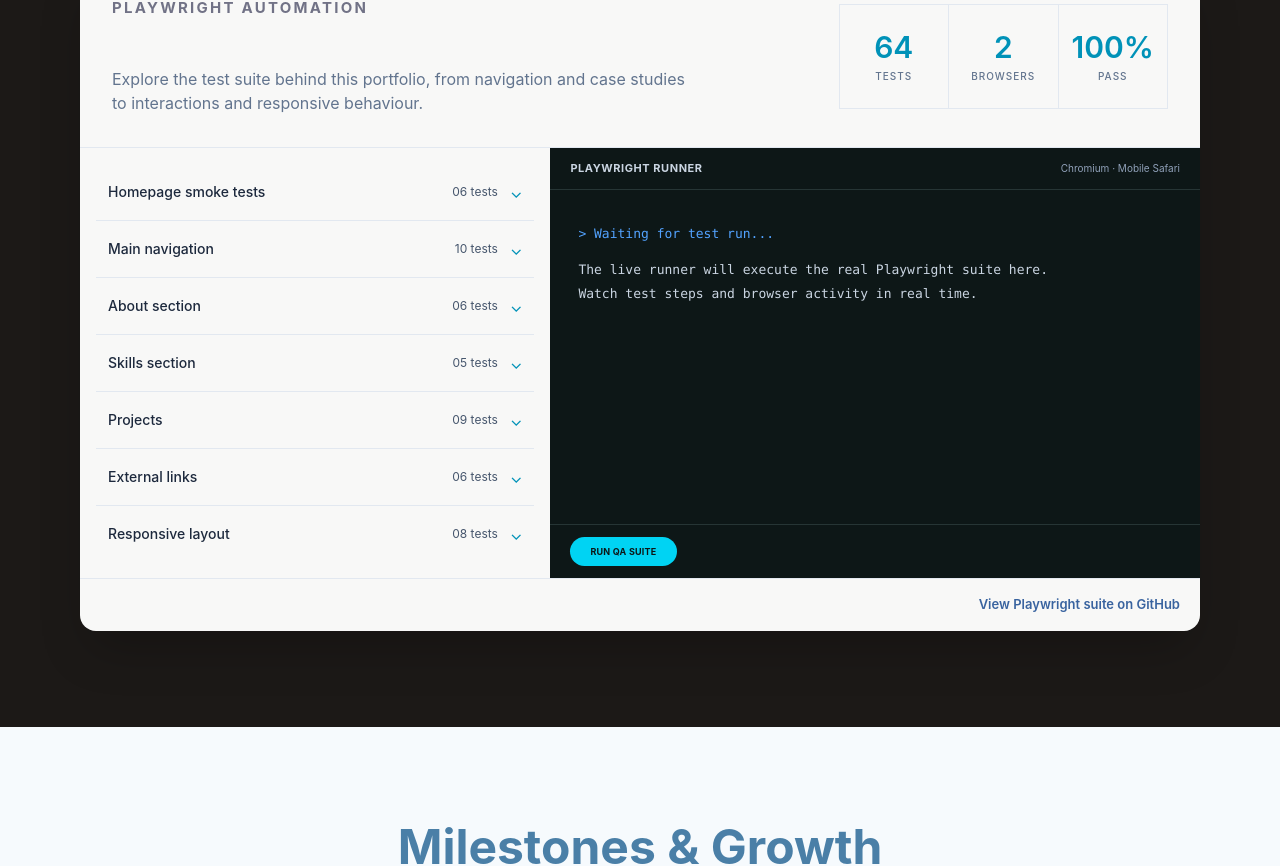
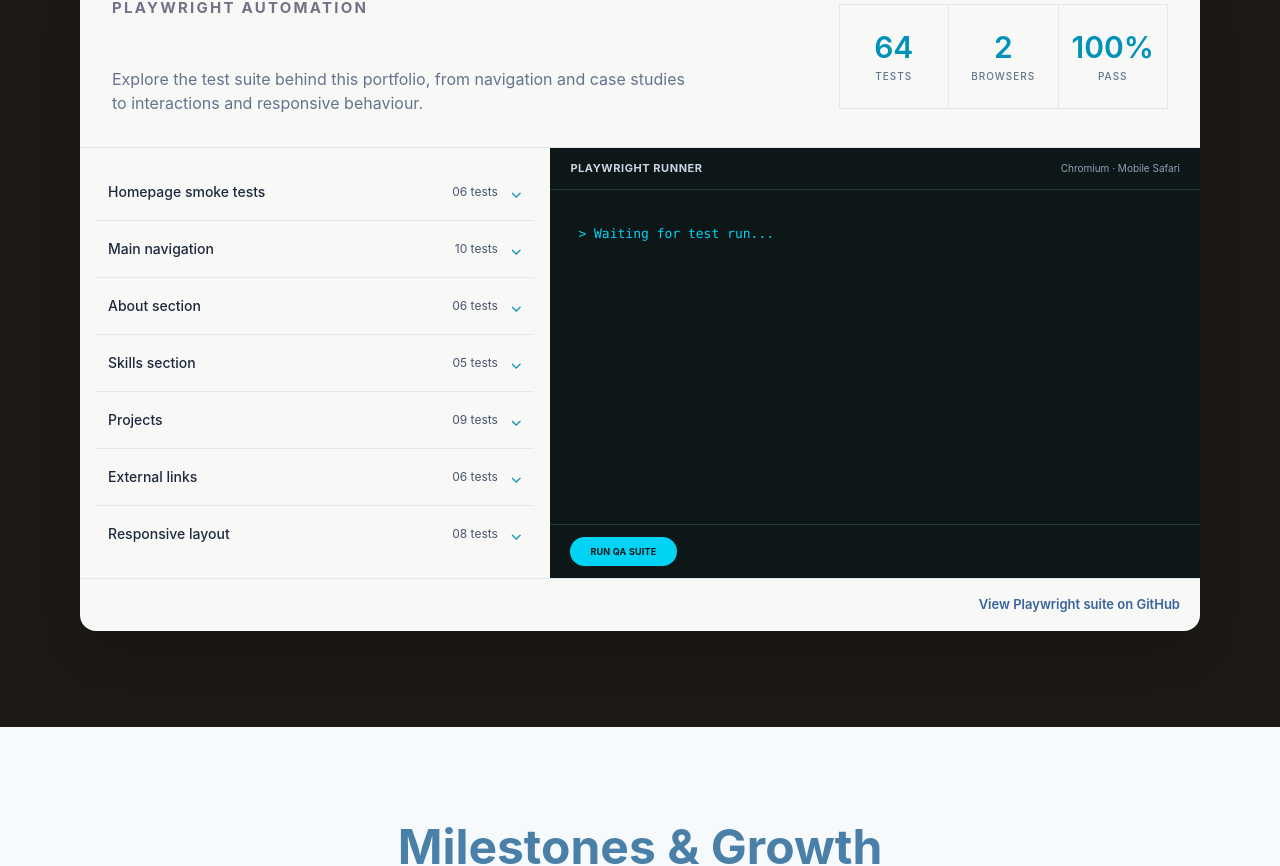
Before and after one commit to zeets13/Personal_Portfolio, a React (Vite) app: page / in a window 1280 px wide. Shown: the part 3129-3995 px from the top of the page. Built offline with nearby package versions, Linux system fonts and the light colour scheme.

Commit message:
Removed subtitles

```diff
--- a/src/components/QaLab.jsx
+++ b/src/components/QaLab.jsx
@@ -16,12 +16,19 @@ const testGroups = [
 );*/}
 
 const QaLab = () => {
-  const [isRunning, setIsRunning] = useState(false);
+const [logs, setLogs] = useState([
+  "Waiting for test run...",
+]);
+const [isRunning, setIsRunning] = useState(false);
 const [status, setStatus] = useState("Waiting for test run...");
 const handleRunTests = async () => {
   try {
     setIsRunning(true);
-    setStatus("Triggering GitHub Actions workflow...");
+
+    setLogs([
+      "QA suite triggered successfully",
+      "Waiting for GitHub runner...",
+    ]);
 
     const response = await fetch("/api/run_test", {
       method: "POST",
@@ -33,15 +40,23 @@ const handleRunTests = async () => {
       throw new Error(data.message || "Failed to start test suite");
     }
 
-    setStatus("QA suite started successfully!");
+    setLogs([
+      "QA suite triggered successfully",
+      "Waiting for GitHub runner...",
+      "GitHub Actions workflow started",
+    ]);
 
   } catch (error) {
     console.error(error);
 
-    setStatus("Failed to start the QA suite.");
+    setLogs([
+      "Failed to start the QA suite.",
+    ]);
+
   } finally {
     setIsRunning(false);
   }
+
 };
   return (
     <section
@@ -134,8 +149,6 @@ const handleRunTests = async () => {
                 className="flex items-center gap-3 border-b border-slate-200 px-3 py-4 last:border-b-0"
               >
 
-
-
                 {/* Name */}
                 <span className="flex-1 text-sm font-medium text-slate-800">
                   {group.name}
@@ -176,19 +189,20 @@ const handleRunTests = async () => {
             {/* Terminal */}
             <div className="flex-1 px-7 py-8 font-mono text-[13px] leading-6">
 
-              <p className="text-blue-400">
-                  &gt; {status}
-              </p>
+          {logs.map((log, index) => (
+            <p
+              key={index}
+              className={
+                index === logs.length - 1
+                  ? "text-cyan-400"
+                  : "text-slate-300"
+              }
+            >
+              &gt; {log}
+            </p>
+          ))}
 
-              <p className="mt-3 text-slate-300">
-                The live runner will execute the real Playwright suite here.
-              </p>
-
-              <p className="text-slate-300">
-                Watch test steps and browser activity in real time.
-              </p>
-
-            </div>
+        </div>
 
             {/* Runner footer */}
             <div className="flex flex-col gap-3 border-t border-[#263535] px-5 py-3 sm:flex-row sm:items-center">
```
Also changed, not shown: 1 other file (tests, documents, lock files or other folders).
